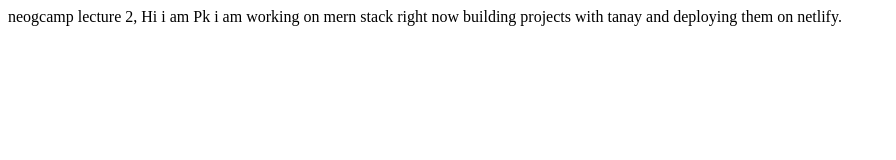
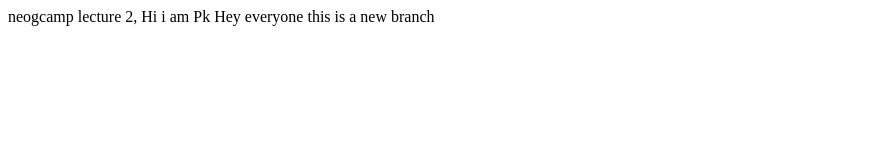
Before and after one commit to pkamra97/Student_portfolio, a plain HTML site: page index.html in a window 1280 px wide. Shown: the whole page, without its empty margins (0-896 px from the left). Drawn offline with Linux system fonts and the light colour scheme.

Commit message:
Update index.html

```diff
--- a/index.html
+++ b/index.html
@@ -8,7 +8,7 @@
 </head>
 <body>
 neogcamp lecture 2, Hi i am Pk
-i am working on mern stack right now building projects with tanay
-and deploying them on netlify.
+
+Hey everyone this is a new branch
 </body>
 </html>
```
